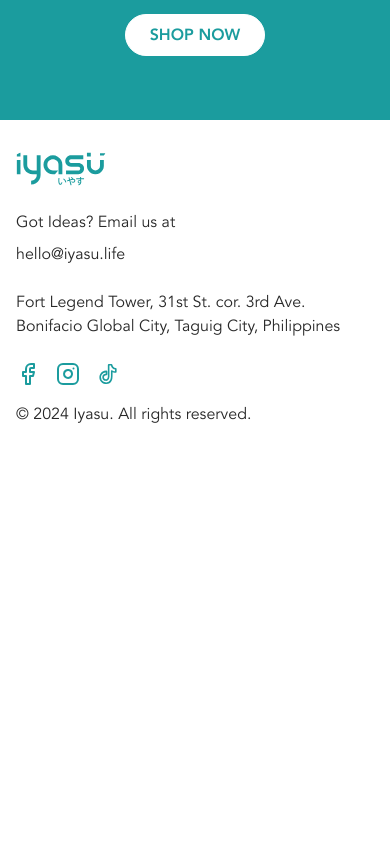
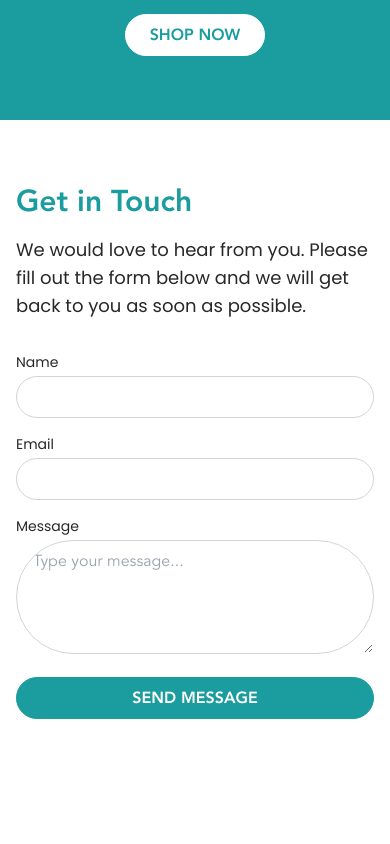
Before and after one commit to dennexequiel/iyasu, a Next.js app: page / in a window 390 px wide. Shown: the part 4720-5564 px from the top of the page. Before the commit the page ends 5178 px from the top, so only its background shows below. Built offline with nearby package versions, Linux system fonts and the light colour scheme.

Commit message:
Add get in touch section with Gmail SMTP integration

```diff
--- a/package.json
+++ b/package.json
@@ -18,6 +18,7 @@
     "googleapis": "^144.0.0",
     "lucide-react": "^0.447.0",
     "next": "14.2.14",
+    "nodemailer": "^6.9.15",
     "react": "^18",
     "react-dom": "^18",
     "tailwind-merge": "^2.5.3",
@@ -26,6 +27,7 @@
   },
   "devDependencies": {
     "@types/node": "^20",
+    "@types/nodemailer": "^6.4.16",
     "@types/react": "^18",
     "@types/react-dom": "^18",
     "eslint": "^8",
--- /dev/null
+++ b/src/app/api/contact/route.ts
@@ -0,0 +1,39 @@
+import { NextResponse } from 'next/server';
+import nodemailer from 'nodemailer';
+
+export async function POST(req: Request) {
+  const { name, email, message } = await req.json();
+
+  const transporter = nodemailer.createTransport({
+    service: 'gmail',
+    auth: {
+      user: process.env.EMAIL_USER,
+      pass: process.env.EMAIL_PASS,
+    },
+  });
+
+  const mailOptions = {
+    from: `"Noreply Iyasu" <${process.env.EMAIL_USER}>`,
+    to: process.env.RECIPIENT_EMAIL,
+    subject: `New message from ${name}`,
+    text: `
+      Sender Name: ${name}
+      Email Address: ${email}
+      Message: ${message}
+    `,
+  };
+
+  try {
+    await transporter.sendMail(mailOptions);
+    return NextResponse.json(
+      { message: 'Email sent successfully' },
+      { status: 200 }
+    );
+  } catch (error) {
+    console.error('Error sending email:', error);
+    return NextResponse.json(
+      { message: 'Error sending email' },
+      { status: 500 }
+    );
+  }
+}
--- /dev/null
+++ b/src/app/components/contact.tsx
@@ -0,0 +1,251 @@
+'use client';
+
+import contactImage from '@/app/images/contact.png';
+import Image from 'next/image';
+import { useState } from 'react';
+import { z } from 'zod';
+
+// Define the form schema using Zod
+const formSchema = z.object({
+  name: z.string().min(2, 'Name must be at least 2 characters long').max(255, 'Name must be at most 255 characters long'),
+  email: z.string().email('Please enter a valid email address').max(255, 'Email must be at most 255 characters long'),
+  message: z.string().min(10, 'Message must be at least 10 characters long'),
+});
+
+// Infer the TypeScript type from the Zod schema
+type FormData = z.infer<typeof formSchema>;
+
+export default function Contact() {
+  const [formData, setFormData] = useState<FormData>({
+    name: '',
+    email: '',
+    message: '',
+  });
+  // Errors are stored as an object with field names as keys and arrays of error messages as values
+  const [errors, setErrors] = useState<{ [key: string]: string[] }>({});
+  const [isSubmitting, setIsSubmitting] = useState(false);
+  const [submitMessage, setSubmitMessage] = useState('');
+  const [submitStatus, setSubmitStatus] = useState<'success' | 'error' | null>(
+    null
+  );
+
+  // Validate a single field
+  const validateField = (name: keyof FormData, value: string) => {
+    try {
+      // Pick only the relevant field from the schema and parse the value
+      // The complex type assertion is used to maintain type safety with dynamic field names
+      formSchema
+        .pick({ [name]: true } as { [K in typeof name]: true })
+        .parse({ [name]: value });
+      return [];
+    } catch (error) {
+      if (error instanceof z.ZodError) {
+        return error.errors.map((err) => err.message);
+      }
+      return ['Invalid input'];
+    }
+  };
+
+  const handleChange = (
+    e: React.ChangeEvent<HTMLInputElement | HTMLTextAreaElement>
+  ) => {
+    const { name, value } = e.target;
+    setFormData((prev) => ({
+      ...prev,
+      [name]: value,
+    }));
+
+    // Validate the field as the user types
+    const fieldErrors = validateField(name as keyof FormData, value);
+    setErrors((prev) => ({
+      ...prev,
+      [name]: fieldErrors,
+    }));
+  };
+
+  // Validate all form fields
+  const validateForm = () => {
+    const newErrors: { [key: string]: string[] } = {};
+    let isValid = true;
+
+    // Use type assertion to ensure type safety when using Object.keys with FormData
+    (Object.keys(formData) as Array<keyof FormData>).forEach((key) => {
+      const fieldErrors = validateField(key, formData[key]);
+      if (fieldErrors.length > 0) {
+        newErrors[key] = fieldErrors;
+        isValid = false;
+      }
+    });
+
+    setErrors(newErrors);
+    return isValid;
+  };
+
+  const handleSubmit = async (e: React.FormEvent<HTMLFormElement>) => {
+    e.preventDefault();
+    setSubmitMessage('');
+    setSubmitStatus(null);
+
+    if (!validateForm()) {
+      return;
+    }
+
+    setIsSubmitting(true);
+
+    try {
+      const response = await fetch('/api/contact', {
+        method: 'POST',
+        headers: {
+          'Content-Type': 'application/json',
+        },
+        body: JSON.stringify(formData),
+      });
+
+      if (response.ok) {
+        setSubmitStatus('success');
+        setSubmitMessage(
+          'Thank you for your message. We will get back to you soon!'
+        );
+        setFormData({ name: '', email: '', message: '' });
+        setErrors({});
+      } else {
+        throw new Error('Server responded with an error');
+      }
+    } catch {
+      setSubmitStatus('error');
+      setSubmitMessage('Oops! Something went wrong. Please try again.');
+    } finally {
+      setIsSubmitting(false);
+    }
+  };
+
+  // Generate className for input fields based on error state
+  const getInputClassName = (fieldName: keyof FormData) => {
+    return `border ${
+      errors[fieldName] && errors[fieldName].length > 0
+        ? 'border-red-500 ring-1 ring-red-500'
+        : 'border-gray-300'
+    } outline-none rounded-full w-full focus:ring-1 ${
+      errors[fieldName] && errors[fieldName].length > 0
+        ? 'focus:ring-red-500 focus:border-red-500'
+        : 'focus:ring-teal-500 focus:border-teal-500'
+    } transition duration-300 px-4 py-2`;
+  };
+
+  return (
+    <section className='bg-white max-w-screen-2xl md:max-w-screen-xl 2xl:max-w-screen-2xl mx-auto flex flex-col md:flex-row py-16 px-4 md:px-8'>
+      {/* Form Section */}
+      <div className='w-full md:w-1/2 md:pr-8 mb-8 md:mb-0'>
+        <h2 className='text-3xl font-bold text-teal-500 mb-4'>Get in Touch</h2>
+        <p className='text-lg mb-8 font-poppins w-full xl:w-10/12'>
+          We would love to hear from you. Please fill out the form below and we
+          will get back to you as soon as possible.
+        </p>
+        <form
+          onSubmit={handleSubmit}
+          className='space-y-4 md:space-y-6 w-full xl:w-10/12'
+        >
+          {/* Success/Error Message */}
+          {submitMessage && (
+            <div
+              className={`p-3 rounded-[24px] ${
+                submitStatus === 'success'
+                  ? 'bg-teal-50 text-teal-500'
+                  : 'bg-red-100 text-red-700'
+              }`}
+            >
+              {submitMessage}
+            </div>
+          )}
+          <div>
+            <label htmlFor='name' className='block text-sm mb-1 font-poppins'>
+              Name
+            </label>
+            <input
+              type='text'
+              id='name'
+              name='name'
+              value={formData.name}
+              onChange={handleChange}
+              required
+              className={getInputClassName('name')}
+            />
+            {errors.name &&
+              errors.name.map((error, index) => (
+                <p key={index} className='text-red-500 text-sm mt-1'>
+                  {error}
+                </p>
+              ))}
+          </div>
+          <div>
+            <label htmlFor='email' className='block text-sm mb-1 font-poppins'>
+              Email
+            </label>
+            <input
+              type='email'
+              id='email'
+              name='email'
+              value={formData.email}
+              onChange={handleChange}
+              required
+              className={getInputClassName('email')}
+            />
+            {errors.email &&
+              errors.email.map((error, index) => (
+                <p key={index} className='text-red-500 text-sm mt-1'>
+                  {error}
+                </p>
+              ))}
+          </div>
+          <div>
+            <label
+              htmlFor='message'
+              className='block text-sm mb-1 font-poppins'
+            >
+              Message
+            </label>
+            <textarea
+              id='message'
+              name='message'
+              rows={4}
+              value={formData.message}
+              onChange={handleChange}
+              required
+              className={`${getInputClassName(
+                'message'
+              )} rounded-[24px] min-h-24`}
+              placeholder='Type your message...'
+            ></textarea>
+            {errors.message &&
+              errors.message.map((error, index) => (
+                <p key={index} className='text-red-500 text-sm mt-1'>
+                  {error}
+                </p>
+              ))}
+          </div>
+          <div>
+            <button
+              type='submit'
+              disabled={isSubmitting}
+              className='uppercase w-full sm:w-auto bg-teal-500 text-white font-bold border border-teal-500 hover:bg-white hover:text-teal-500 px-6 py-2 rounded-full transition duration-300 disabled:opacity-50 disabled:hover:bg-teal-500 disabled:hover:text-white'
+            >
+              {isSubmitting ? 'Sending...' : 'Send Message'}
+            </button>
+          </div>
+        </form>
+      </div>
+
+      {/* Image Section */}
+      <div className='hidden md:block w-full md:w-1/2 bg-blue-50 rounded-2xl overflow-hidden'>
+        <Image
+          src={contactImage}
+          alt='Get in touch image'
+          width={600}
+          height={600}
+          className='object-cover w-full h-full rounded-2xl'
+          placeholder='blur'
+        />
+      </div>
+    </section>
+  );
+}
--- a/src/app/page.tsx
+++ b/src/app/page.tsx
@@ -1,3 +1,4 @@
+import Contact from "./components/contact";
 import Experience from "./components/experience";
 import HealingMadeSimple from "./components/healing-made-simple";
 import HeroCarousel from "./components/hero-carousel";
@@ -14,6 +15,7 @@ export default function Home() {
       <Experience/>
       <Testimonials/>
       <Newsletter/>
+      <Contact/>
     </main>
   )
 }
```
Also changed, not shown: 2 other files (tests, documents, lock files or other folders).
